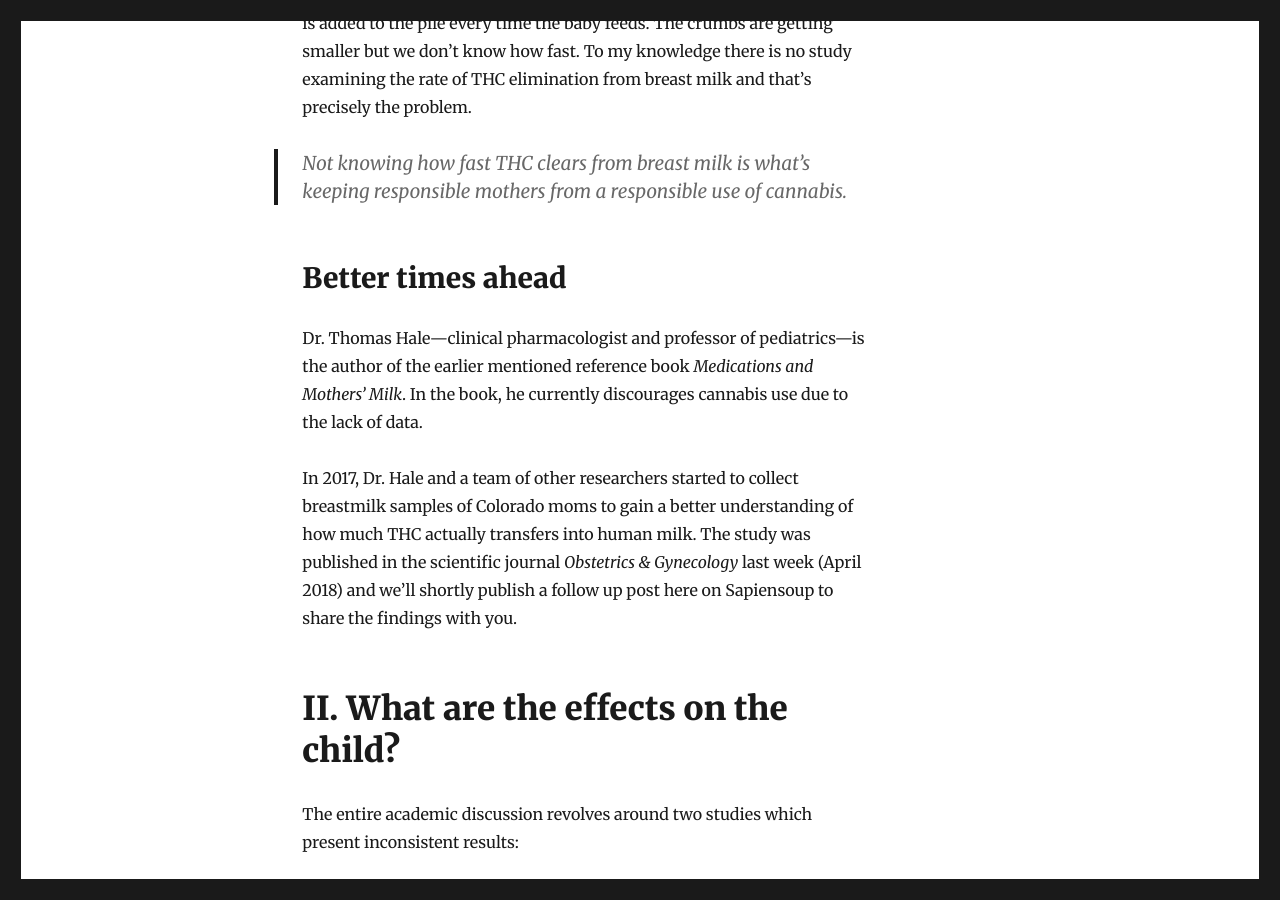
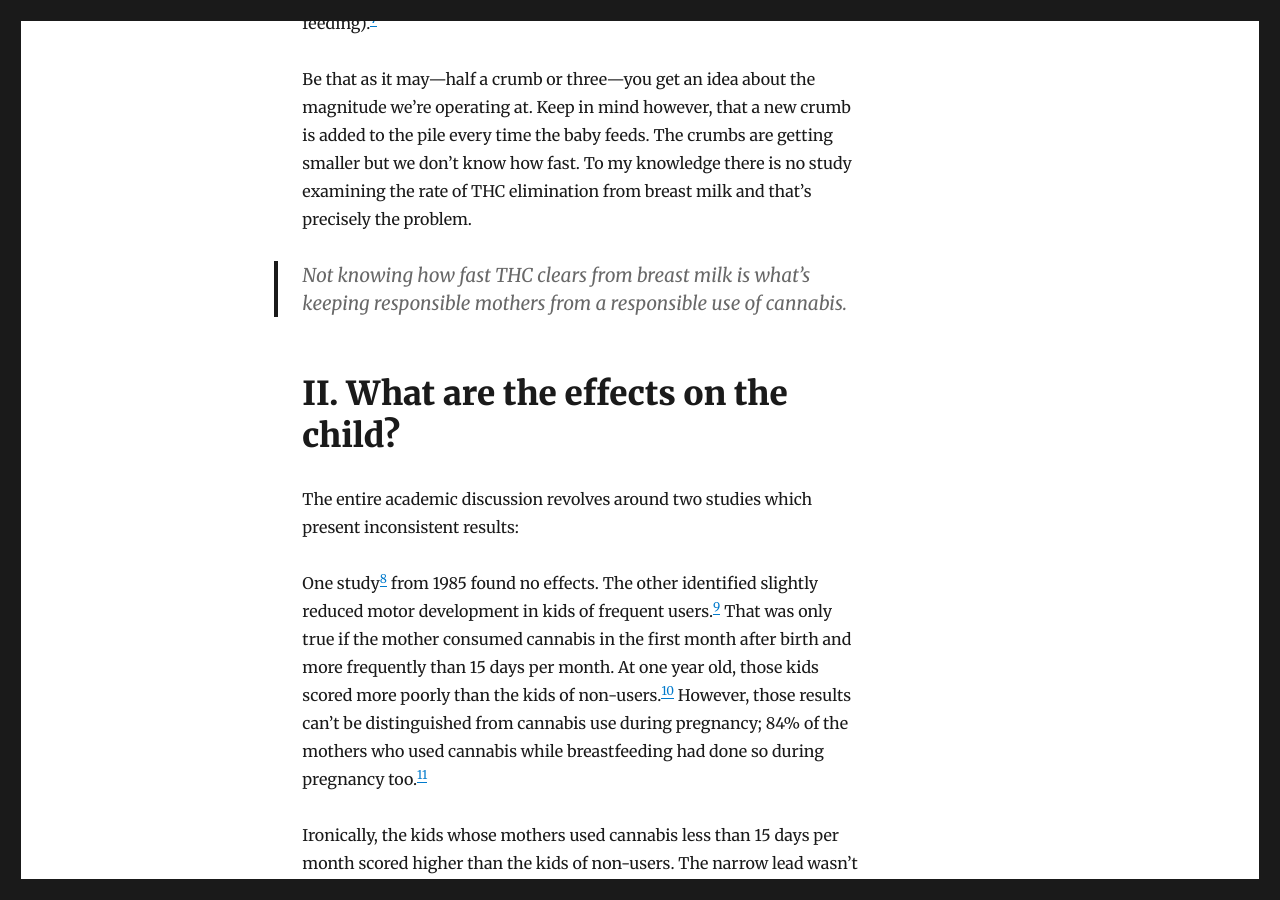
Before and after one commit to sapiensoup/sapiensoup.com, a Jekyll site: the page built from _posts/2017-02-06-cannabis-breastfeeding.md, in a window 1280 px wide and 900 px high, scrolled down 5906 px. Built offline with Jekyll 4.4.1, drawn with Linux system fonts in a browser that asks for light colours; comment, search, counter and statistics services are not loaded; some of the changed text lies outside the part shown.

Commit message:
Update and link to new cannabis & breastfeeding post

```diff
--- a/_posts/2017-02-06-cannabis-breastfeeding.md
+++ b/_posts/2017-02-06-cannabis-breastfeeding.md
@@ -89,11 +91,6 @@
 
 > Not knowing how fast THC clears from breast milk is what’s keeping responsible mothers from a responsible use of cannabis.
 
-## Better times ahead
-Dr. Thomas Hale—clinical pharmacologist and professor of pediatrics—is the author of the earlier mentioned reference book _Medications and Mothers' Milk_. In the book, he currently discourages cannabis use due to the lack of data.
-
-In 2017, Dr. Hale and a team of other researchers started to collect breastmilk samples of Colorado moms to gain a better understanding of how much THC actually transfers into human milk. The study was published in the scientific journal _Obstetrics & Gynecology_ last week (April 2018) and we'll shortly publish a follow up post here on Sapiensoup to share the findings with you.
-
 # II. What are the effects on the child?
 
 The entire academic discussion revolves around two studies which present inconsistent results:
```
Also changed, not shown: other parts of _posts/2017-02-06-cannabis-breastfeeding.md (+2 -0 lines).
